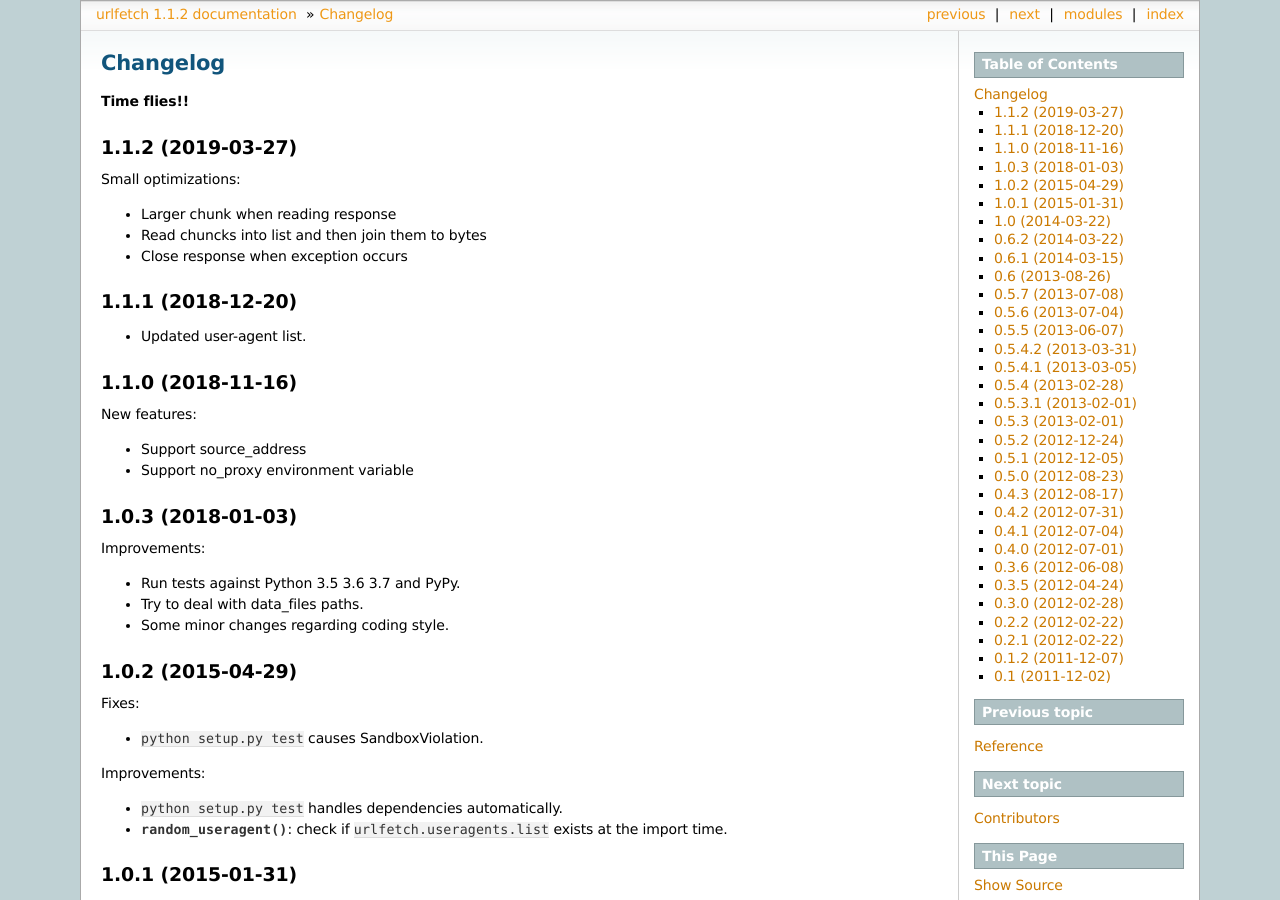
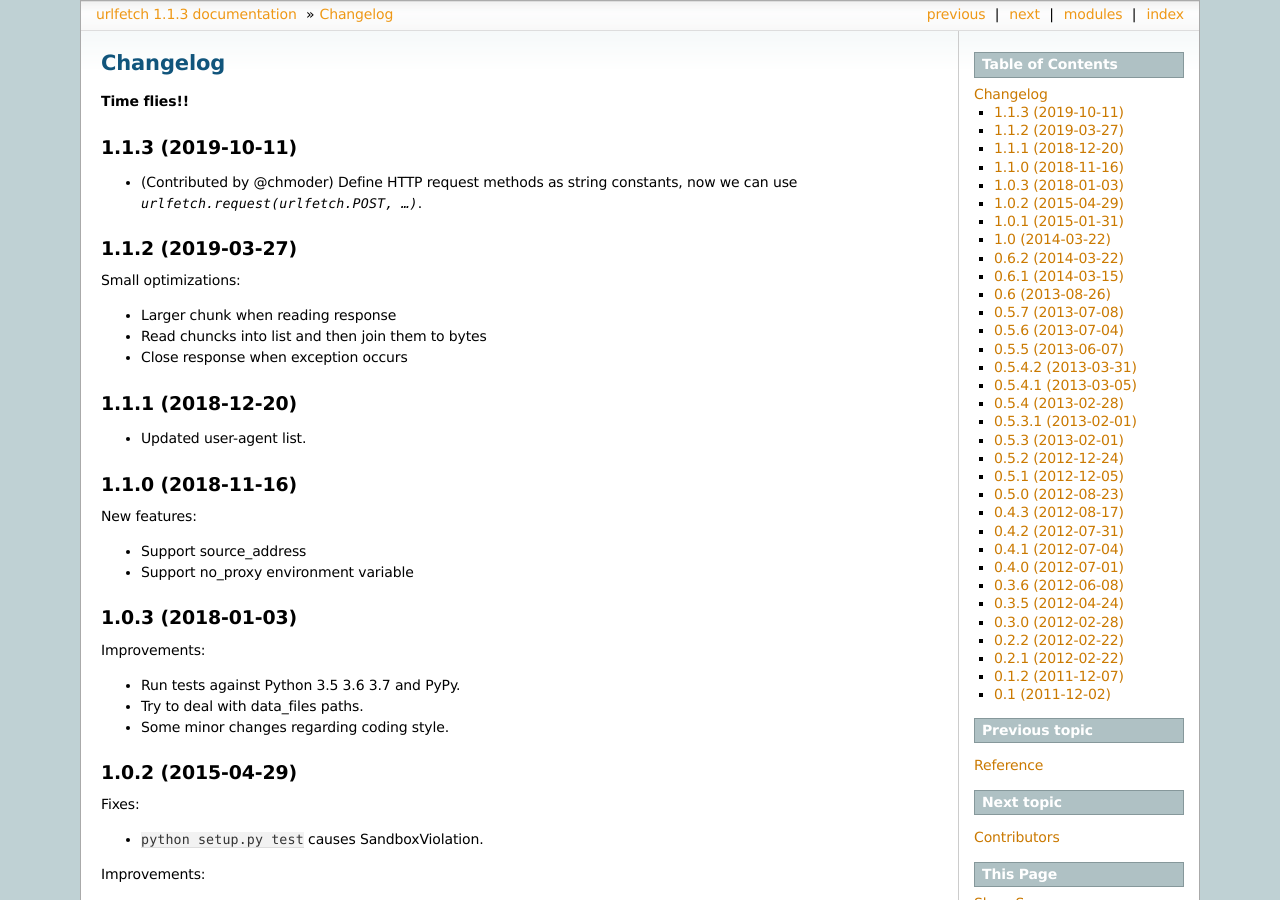
Before and after one commit to ifduyue/urlfetch, a Sphinx documentation site: the page built from doc/changelog.rst, in a window 1280 px wide and 900 px high. Built offline with Sphinx 7.4.7, drawn with Linux system fonts in a browser that asks for light colours; some of the changed text lies outside the part shown.

Commit message:
Release v1.1.3

```diff
--- a/doc/changelog.rst
+++ b/doc/changelog.rst
@@ -2,6 +2,12 @@
 ===========
 
 **Time flies!!**
+
+1.1.3 (2019-10-11)
+++++++++++++++++++++
+
+* (Contributed by @chmoder) Define HTTP request methods as string constants,
+  now we can use `urlfetch.request(urlfetch.POST, ...)`.
 
 1.1.2 (2019-03-27)
 ++++++++++++++++++++
--- a/urlfetch.py
+++ b/urlfetch.py
@@ -10,7 +10,7 @@
 :license: BSD 2-clause License, see LICENSE for more details.
 """
 
-__version__ = "1.1.2"
+__version__ = "1.1.3"
 __author__ = "Yue Du <ifduyue@gmail.com>"
 __url__ = "https://github.com/ifduyue/urlfetch"
 __license__ = "BSD 2-Clause License"
```
